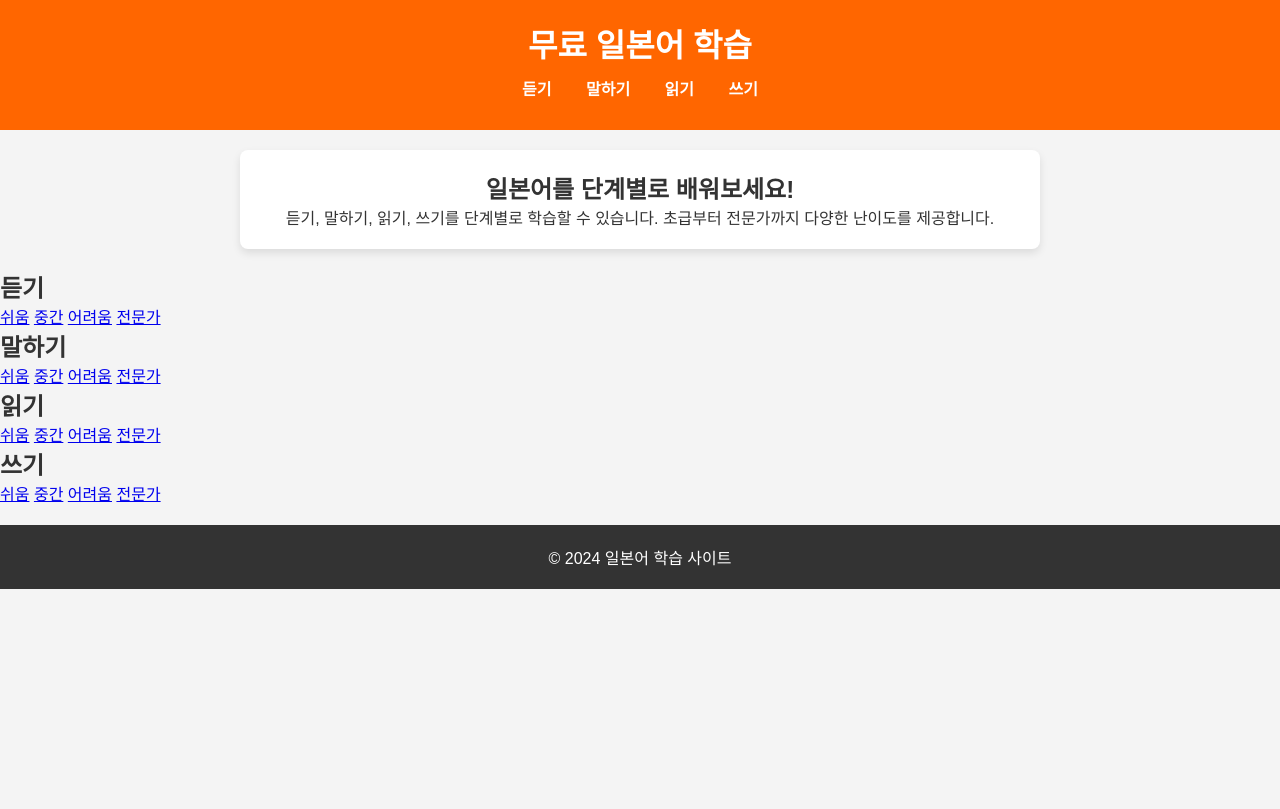
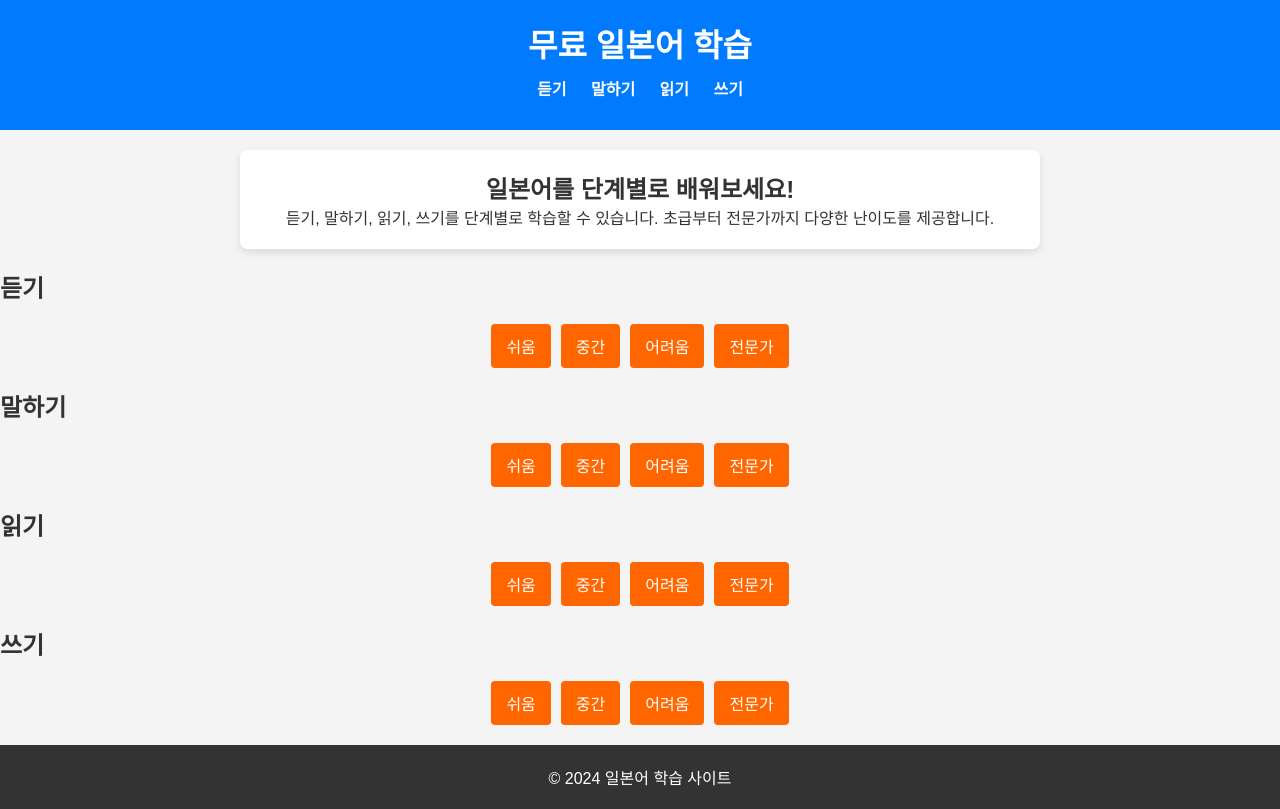
Before and after one commit to khai-lang/Japanese-study-room, a plain HTML site: page index.html in a window 1280 px wide. Drawn offline with Linux system fonts and the light colour scheme.

Commit message:
Add files via upload

```diff
--- a/styles.css
+++ b/styles.css
@@ -11,9 +11,9 @@ body {
 }
 
 header {
-    background-color: #FF6600;
+    background-color: #007bff;
     color: white;
-    padding: 20px 0;
+    padding: 20px;
     text-align: center;
 }
 
@@ -24,12 +24,12 @@ header h1 {
 
 nav ul {
     list-style: none;
-    padding: 10px 0;
+    padding: 10px;
 }
 
 nav ul li {
     display: inline;
-    margin: 0 15px;
+    margin: 0 10px;
 }
 
 nav ul li a {
@@ -48,35 +48,23 @@ nav ul li a {
     box-shadow: 0 4px 8px rgba(0, 0, 0, 0.1);
 }
 
-.learning-sections {
+.levels {
     display: flex;
     justify-content: center;
-    flex-wrap: wrap;
-    margin: 20px;
+    gap: 10px;
+    margin: 20px 0;
 }
 
-.card {
-    background-color: #fff;
-    width: 200px;
-    margin: 15px;
-    padding: 20px;
-    border-radius: 8px;
-    box-shadow: 0 4px 8px rgba(0, 0, 0, 0.1);
-    text-align: center;
+.levels a {
+    padding: 10px 15px;
+    background-color: #ff6600;
+    color: white;
+    border-radius: 4px;
+    text-decoration: none;
 }
 
-.card h3 {
-    color: #FF6600;
-}
-
-.button {
-    display: inline-block;
-    margin-top: 10px;
-    padding: 10px 15px;
-    color: white;
-    background-color: #FF6600;
-    text-decoration: none;
-    border-radius: 4px;
+.levels a:hover {
+    background-color: #cc5200;
 }
 
 footer {
```
